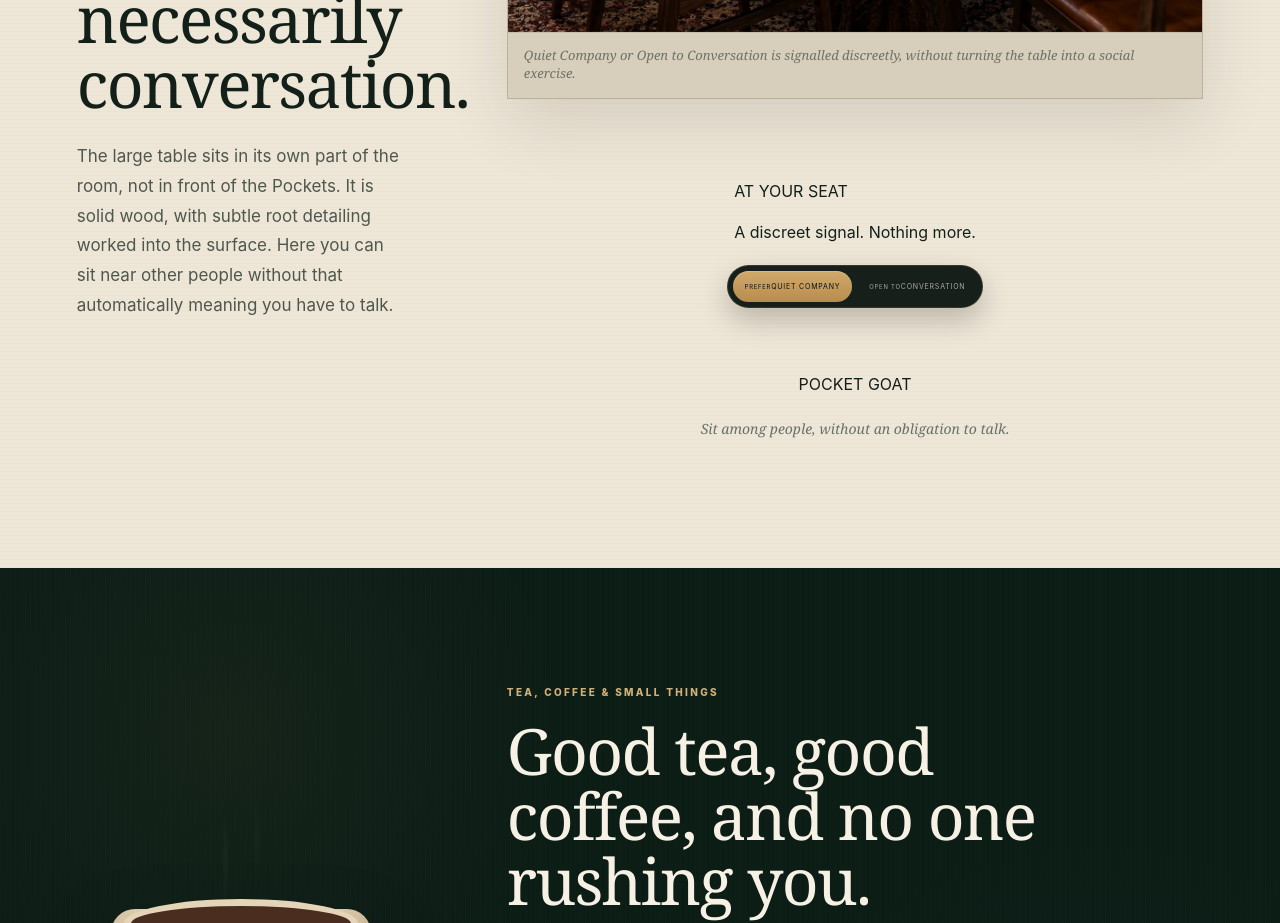
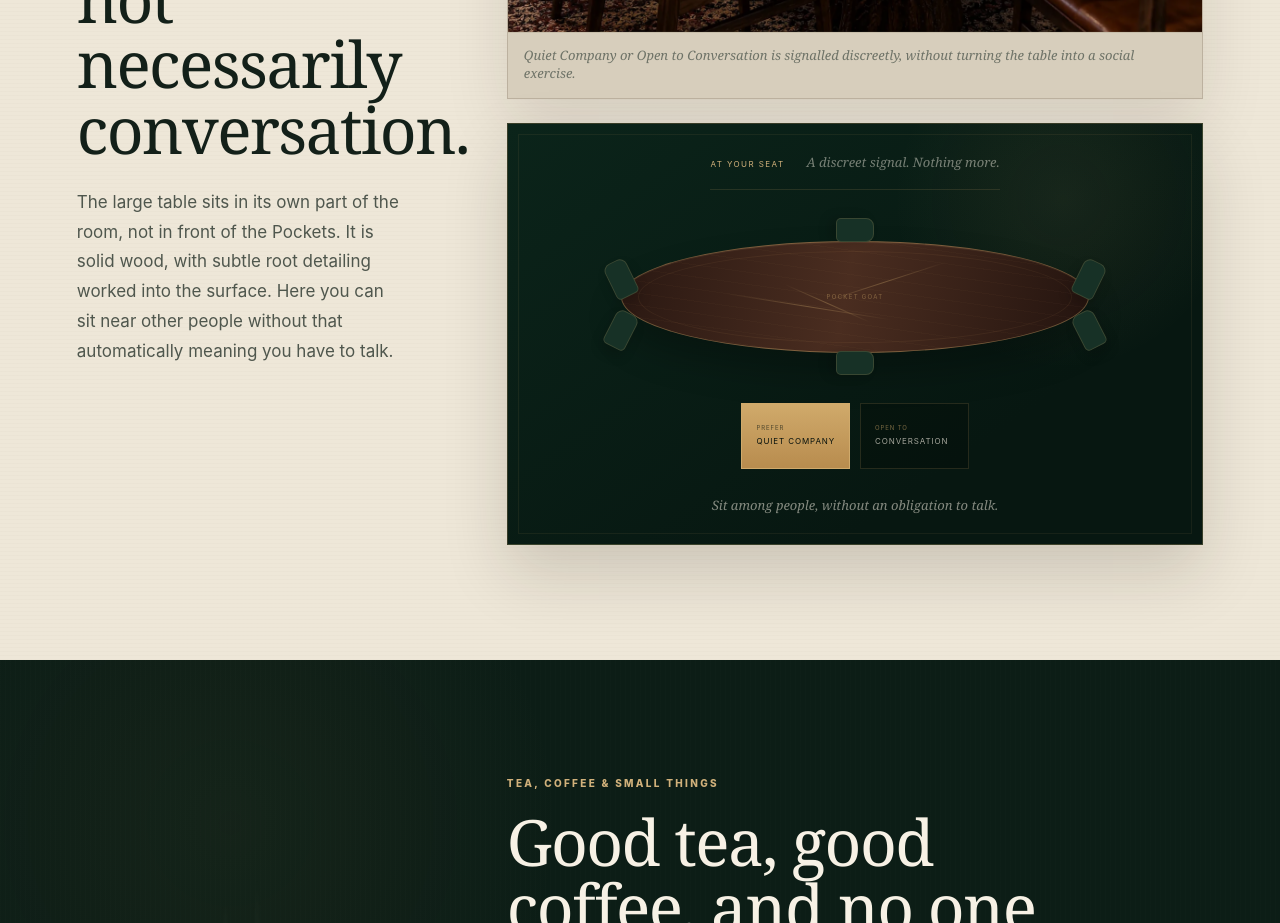
Before and after one commit to drezzillah-prog/pocket-goat-website, a Next.js app: page /en in a window 1280 px wide. Shown: the part 3960-4883 px from the top of the page. Built offline with nearby package versions, Linux system fonts and the light colour scheme.

Commit message:
style: refine Quiet Table into a premium editorial detail

```diff
--- a/src/app/globals.css
+++ b/src/app/globals.css
@@ -952,3 +952,190 @@ html,body,.site-shell{max-width:100%;overflow-x:clip}
   .books-stack-photo{padding:16px}
   .books-browser-panel{padding-left:20px;padding-right:20px}
 }
+
+
+/* Quiet Table — editorial seat-signal detail */
+.quiet-table{
+  position:relative;
+  min-height:360px;
+  display:grid;
+  grid-template-columns:minmax(0,1fr);
+  align-content:start;
+  gap:24px;
+  padding:28px;
+  overflow:hidden;
+  isolation:isolate;
+  background:
+    radial-gradient(circle at 80% 18%,rgba(208,170,107,.08),transparent 26%),
+    linear-gradient(145deg,#0b241a,#071711 72%);
+  border:1px solid rgba(208,170,107,.24);
+  box-shadow:0 28px 60px rgba(28,22,15,.16);
+}
+.quiet-table:before{
+  content:"";
+  position:absolute;
+  inset:10px;
+  border:1px solid rgba(208,170,107,.08);
+  pointer-events:none;
+}
+.quiet-table-heading{
+  position:relative;
+  z-index:2;
+  display:flex;
+  justify-content:space-between;
+  gap:22px;
+  align-items:baseline;
+  padding-bottom:16px;
+  border-bottom:1px solid rgba(208,170,107,.14);
+}
+.quiet-table-heading span{
+  font-size:8px;
+  letter-spacing:.18em;
+  color:var(--brass2);
+}
+.quiet-table-heading p{
+  margin:0;
+  color:rgba(247,241,229,.46);
+  font-family:var(--serif);
+  font-size:13px;
+  font-style:italic;
+}
+
+.table-plan{
+  position:relative;
+  z-index:1;
+  width:min(600px,94%);
+  min-height:165px;
+  margin:0 auto;
+  display:grid;
+  place-items:center;
+}
+.table-plan-oval{
+  position:relative;
+  width:78%;
+  height:112px;
+  border-radius:50%;
+  background:
+    repeating-linear-gradient(8deg,rgba(210,164,104,.028) 0 1px,transparent 1px 12px),
+    linear-gradient(100deg,#2a1812,#4a2d20 48%,#24140f);
+  border:1px solid rgba(208,170,107,.42);
+  box-shadow:
+    0 20px 34px rgba(0,0,0,.25),
+    inset 0 1px rgba(238,204,151,.08);
+}
+.table-plan-oval:after{
+  content:"";
+  position:absolute;
+  inset:9px 16px;
+  border-radius:50%;
+  border:1px solid rgba(208,170,107,.08);
+}
+.table-root-line{
+  position:absolute;
+  height:1px;
+  transform-origin:left;
+  background:linear-gradient(90deg,transparent,rgba(208,170,107,.34),transparent);
+}
+.table-root-line.r1{width:36%;left:22%;top:47%;transform:rotate(9deg)}
+.table-root-line.r2{width:28%;left:43%;top:55%;transform:rotate(-18deg)}
+.table-root-line.r3{width:20%;left:35%;top:39%;transform:rotate(24deg)}
+.table-inlay{
+  position:absolute;
+  left:50%;
+  top:50%;
+  transform:translate(-50%,-50%);
+  font-size:6px;
+  letter-spacing:.22em;
+  color:rgba(208,170,107,.45);
+}
+.plan-seat{
+  position:absolute;
+  width:24px;
+  height:38px;
+  border:1px solid rgba(208,170,107,.18);
+  border-radius:8px 8px 5px 5px;
+  background:#173126;
+  box-shadow:0 7px 12px rgba(0,0,0,.16);
+}
+.plan-seat.s1{left:9%;top:28%;transform:rotate(-26deg)}
+.plan-seat.s2{left:9%;bottom:18%;transform:rotate(27deg)}
+.plan-seat.s3{right:9%;top:28%;transform:rotate(26deg)}
+.plan-seat.s4{right:9%;bottom:18%;transform:rotate(-27deg)}
+.plan-seat.s5{left:48%;top:-2%;transform:rotate(90deg)}
+.plan-seat.s6{left:48%;bottom:-2%;transform:rotate(90deg)}
+
+.quiet-table .table-controls{
+  position:relative;
+  top:auto;
+  z-index:2;
+  display:grid;
+  grid-template-columns:repeat(2,minmax(0,1fr));
+  gap:10px;
+  padding:0;
+  border:0;
+  border-radius:0;
+  background:transparent;
+  box-shadow:none;
+  backdrop-filter:none;
+}
+.quiet-table .table-controls button{
+  min-height:66px;
+  display:grid;
+  align-content:center;
+  gap:5px;
+  padding:12px 14px;
+  border-radius:0;
+  border:1px solid rgba(208,170,107,.16);
+  background:rgba(3,13,9,.42);
+  color:rgba(247,241,229,.66);
+  font-size:8px;
+  line-height:1.15;
+  letter-spacing:.11em;
+  text-align:left;
+  cursor:pointer;
+  transition:background .2s,border-color .2s,color .2s;
+}
+.quiet-table .table-controls button small{
+  font-size:6px;
+  letter-spacing:.15em;
+  color:rgba(208,170,107,.56);
+}
+.quiet-table .table-controls button:hover{
+  border-color:rgba(208,170,107,.4);
+  color:var(--cream);
+}
+.quiet-table .table-controls button.active{
+  color:#07110d;
+  background:linear-gradient(180deg,#d0aa6b,#b88c4e);
+  border-color:#d0aa6b;
+  box-shadow:none;
+}
+.quiet-table .table-controls button.active small{color:rgba(7,17,13,.62)}
+.quiet-table.open .plan-seat{box-shadow:0 7px 12px rgba(0,0,0,.16),0 0 18px rgba(208,170,107,.14)}
+.quiet-table .mode-note{
+  position:relative;
+  bottom:auto;
+  z-index:2;
+  margin:0;
+  padding-top:2px;
+  color:rgba(247,241,229,.52);
+  font-family:var(--serif);
+  font-size:13px;
+  font-style:italic;
+  text-align:center;
+}
+.quiet-photo-stack .quiet-table{min-height:360px}
+.root-table-layout .quiet-table{min-height:390px}
+
+@media(max-width:760px){
+  .quiet-table{min-height:0;padding:22px;gap:20px}
+  .quiet-table-heading{display:grid;gap:7px}
+  .quiet-table-heading p{font-size:12px}
+  .table-plan{min-height:145px;width:100%}
+  .table-plan-oval{height:92px}
+  .plan-seat{width:20px;height:32px}
+  .quiet-table .table-controls{grid-template-columns:1fr}
+  .quiet-table .table-controls button{min-height:58px}
+  .quiet-table .mode-note{max-width:none;font-size:12px}
+  .quiet-photo-stack .quiet-table,.root-table-layout .quiet-table{min-height:0}
+}
```
